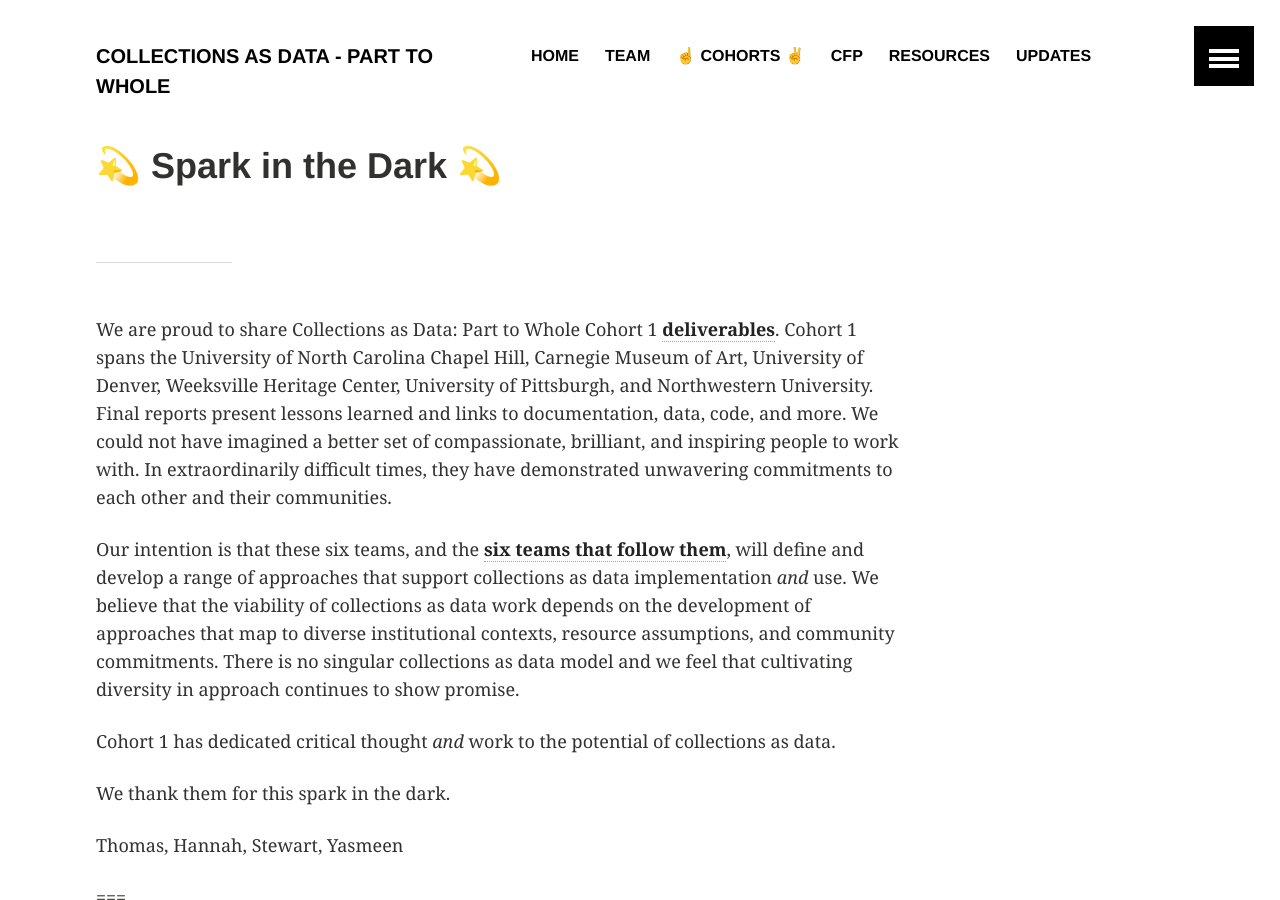
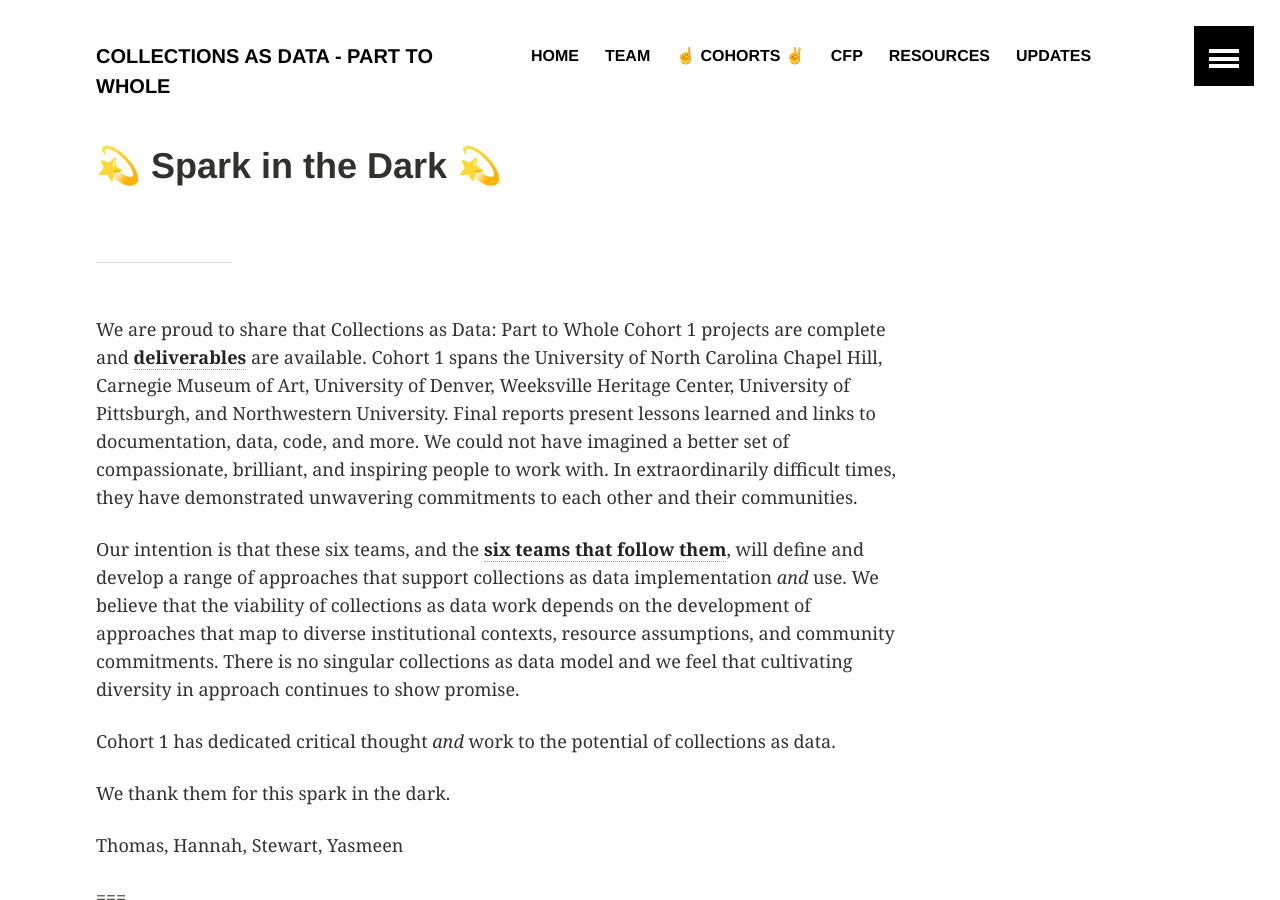
Before and after one commit to collectionsasdata/part2whole, a Jekyll site: the page built from _posts/2020-12-04-spark.markdown, in a window 1280 px wide and 900 px high. Built offline with Jekyll 4.4.1, drawn with Linux system fonts in a browser that asks for light colours.

Commit message:
Update 2020-12-04-spark.markdown

```diff
--- a/_posts/2020-12-04-spark.markdown
+++ b/_posts/2020-12-04-spark.markdown
@@ -6,7 +6,7 @@ teaser: "Cohort 1 projects complete"
 ---
 ---
 
-We are proud to share Collections as Data: Part to Whole Cohort 1 [**deliverables**](https://osf.io/r9n3s/wiki/home/). Cohort 1 spans the University of North Carolina Chapel Hill, Carnegie Museum of Art, University of Denver, Weeksville Heritage Center, University of Pittsburgh, and Northwestern University. Final reports present lessons learned and links to documentation, data, code, and more. We could not have imagined a better set of compassionate, brilliant, and inspiring people to work with. In extraordinarily difficult times, they have demonstrated unwavering commitments to each other and their communities.
+We are proud to share that Collections as Data: Part to Whole Cohort 1 projects are complete and [**deliverables**](https://osf.io/r9n3s/wiki/home/) are available. Cohort 1 spans the University of North Carolina Chapel Hill, Carnegie Museum of Art, University of Denver, Weeksville Heritage Center, University of Pittsburgh, and Northwestern University. Final reports present lessons learned and links to documentation, data, code, and more. We could not have imagined a better set of compassionate, brilliant, and inspiring people to work with. In extraordinarily difficult times, they have demonstrated unwavering commitments to each other and their communities.
 
 Our intention is that these six teams, and the [**six teams that follow them**](https://collectionsasdata.github.io/part2whole/cohortone/), will define and develop a range of approaches that support collections as data implementation *and* use. We believe that the viability of collections as data work depends on the development of approaches that map to diverse institutional contexts, resource assumptions, and community commitments. There is no singular collections as data model and we feel that cultivating diversity in approach continues to show promise.
 
```
